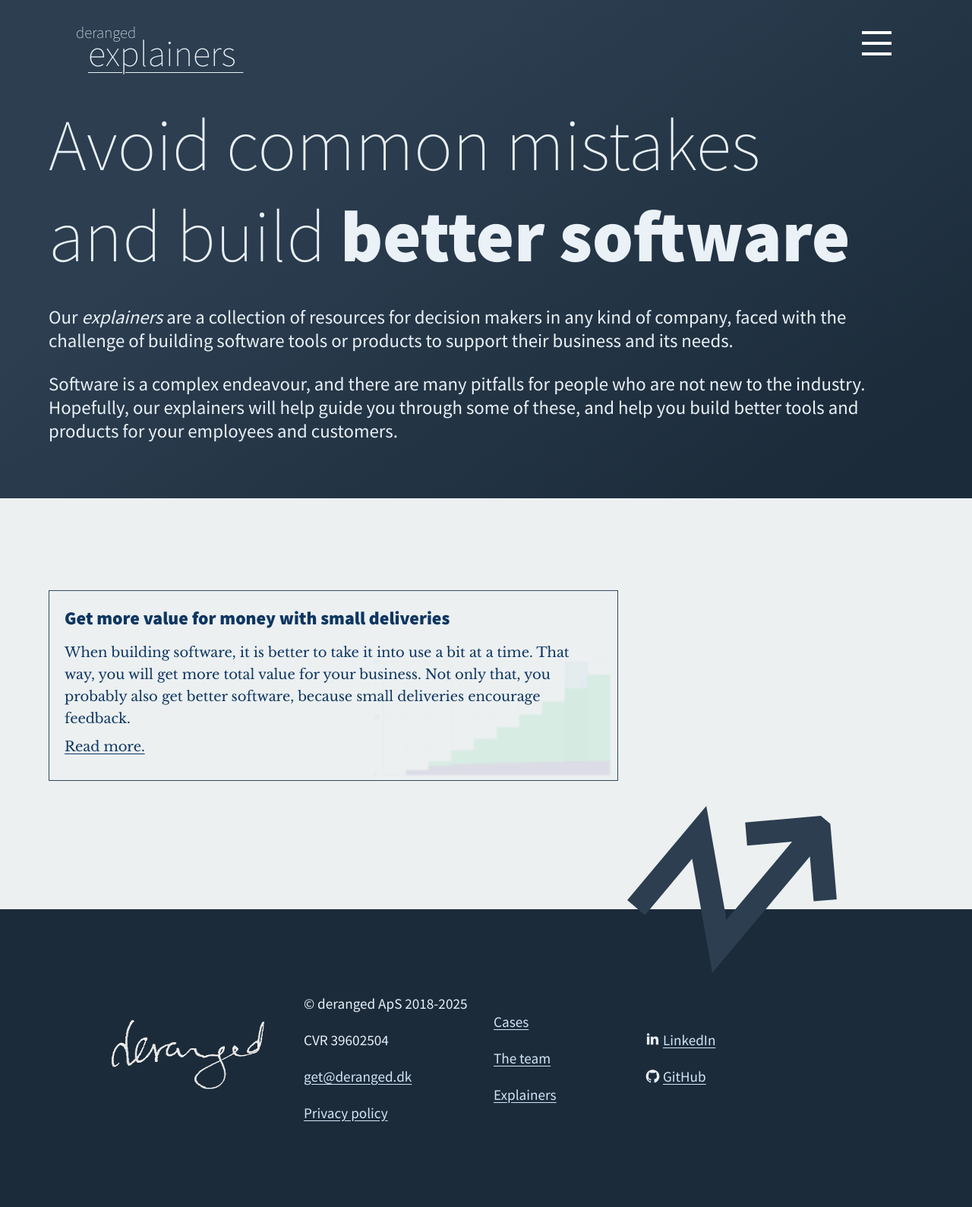
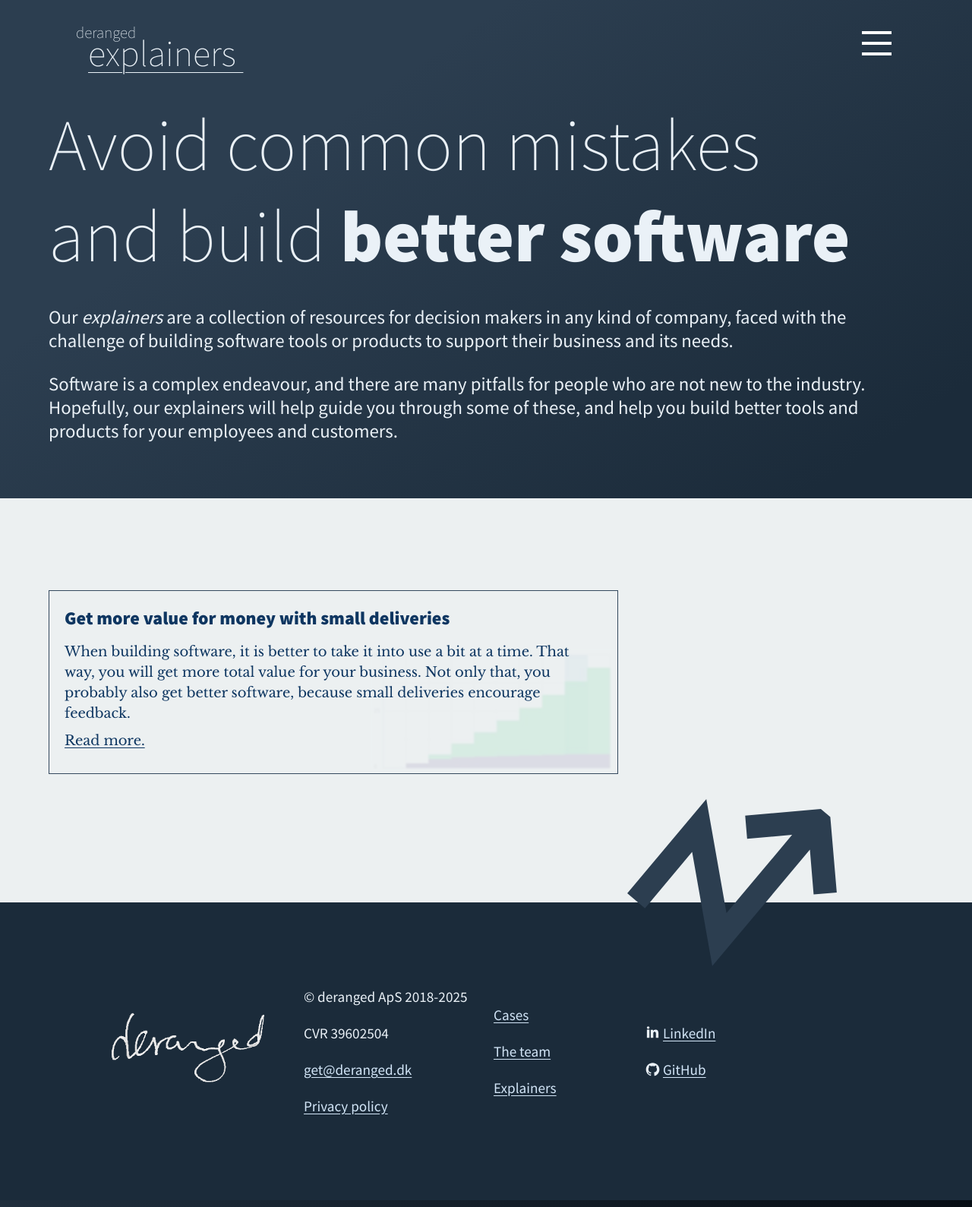
Before and after one commit to derangeddk/deranged.dk, a Jekyll site: the page built from explainers/index.html, in a window 1280 px wide. Shown: the whole page at 76% size. Built offline with Jekyll 4.4.1, drawn with Linux system fonts in a browser that asks for light colours; some web fonts are replaced; comment, search, counter and statistics services are not loaded.

Commit message:
improved explainers landing

```diff
--- a/explainers/index.html
+++ b/explainers/index.html
@@ -29,6 +29,7 @@ teaser: <p>Our <em>explainers</em> are a collection of resources for decision ma
     .explainer-summary p {
         margin: 0.5em 0;
         font-size: 0.9em;
+        line-height: 1.5;
     }
     .explainer-summary:hover {
         transform: scale(1.04);
@@ -56,7 +57,7 @@ teaser: <p>Our <em>explainers</em> are a collection of resources for decision ma
 </style>
 <section>
     <a class="explainer-summary" href="/explainers/small-deliveries/">
-        <img class="explainer-summary-hero" src="/explainers/small-deliveries-hero.jpg">
+        <img class="explainer-summary-hero" src="/explainers/small-deliveries-hero.jpg" alt="">
         <h2>Get more value for money with small deliveries</h2>
         <p>
             When building software, it is better to take it into use a bit at a time.
```
